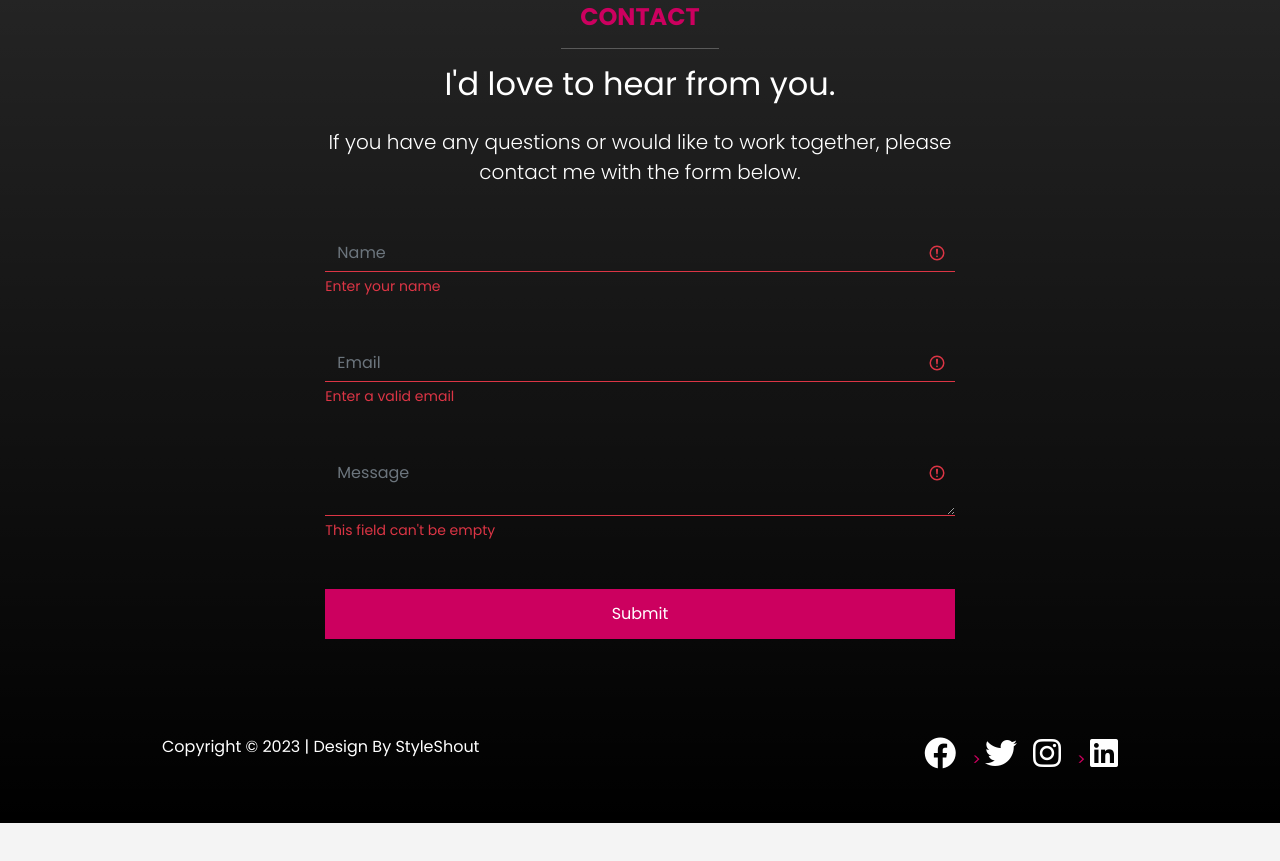
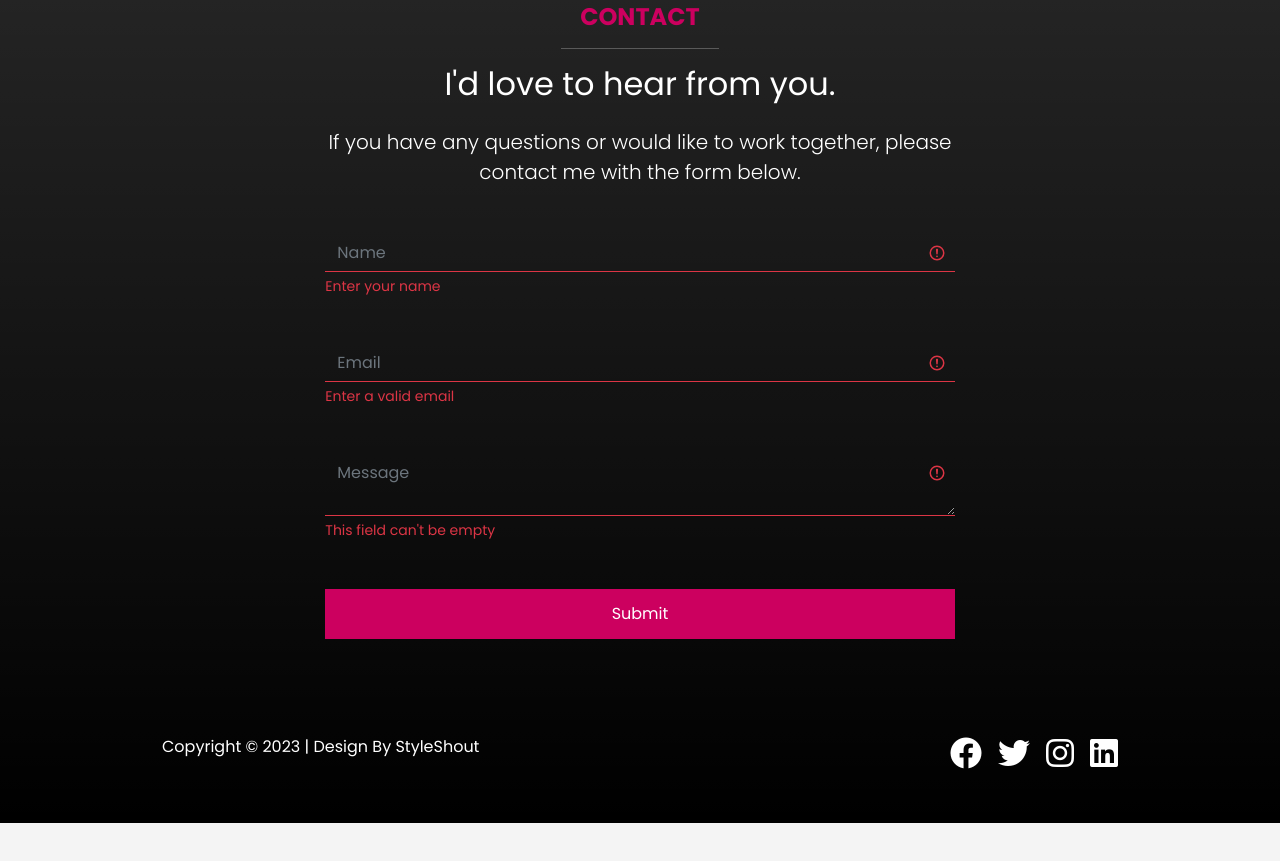
Before and after one commit to ThatDumbDude/Basi_lP_Babu-Portfolio, a website: page index.html in a window 1280 px wide. Shown: the part 3790-4651 px from the top of the page. Drawn offline with nearby package versions, Linux system fonts and the light colour scheme.

Commit message:
updating the layout

```diff
--- a/index.html
+++ b/index.html
@@ -336,13 +336,13 @@
             <a href="https://twitter.com/ThatDumbDude_" target="_blank">
               <i class="fab fa-facebook fa-2x text-white"></i>
             </a>
-            <a class="text-decoration-none" href="https://twitter.com/ThatDumbDude_" target="_blank">>
+            <a class="text-decoration-none" href="https://twitter.com/ThatDumbDude_" target="_blank">
               <i class="fab fa-twitter fa-2x text-white"></i>
             </a>
             <a class="text-decoration-none" href="https://instagram.com/that.dumb.dude?igshid=OGQ5ZDc2ODk2ZA==" target="_blank">
               <i class="fab fa-instagram fa-2x text-white"></i>
             </a>
-            <a class="text-decoration-none" href="https://in.linkedin.com/in/basil-babu-36570310a" target="_blank">>
+            <a class="text-decoration-none" href="https://in.linkedin.com/in/basil-babu-36570310a" target="_blank">
               <i class="fab fa-linkedin fa-2x text-white"></i>
             </a>
 
```
